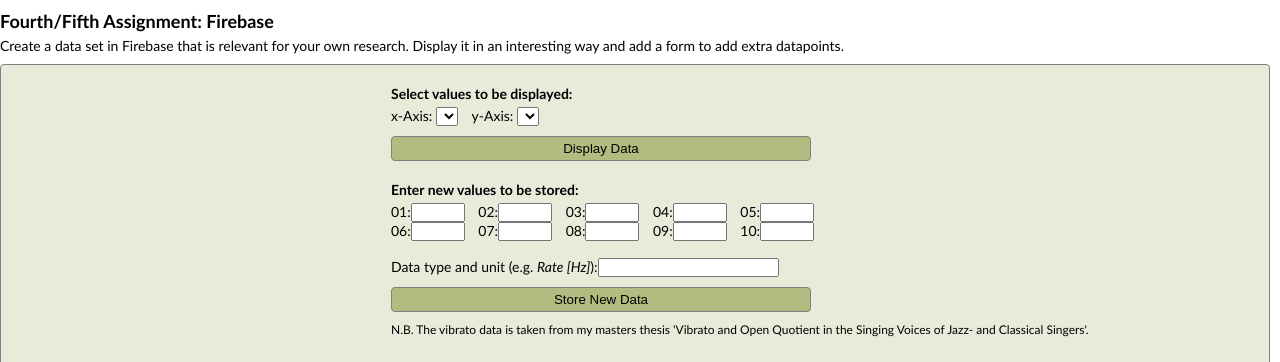
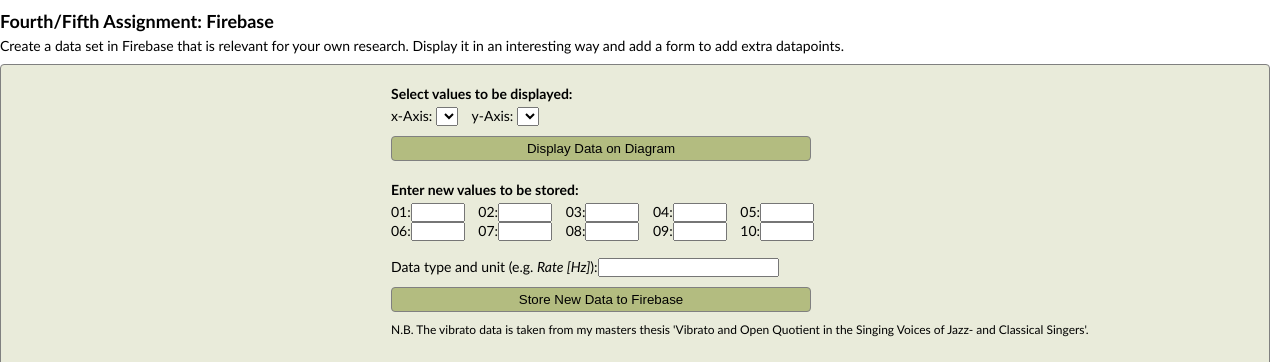
Before and after one commit to FKuhlewind/Portofolio1, a plain HTML site: page page-asg4.html in a window 1280 px wide. Shown: the top 362 px of the page. Drawn offline with Linux system fonts and the light colour scheme; a script that the page names is missing.

Commit message:
Update page-asg4.html

```diff
--- a/page-asg4.html
+++ b/page-asg4.html
@@ -41,7 +41,7 @@
         <p style="display:inline">y-Axis:</p>
         <select id="yAxisChoice">
         </select><br>
-        <button id="vibUpdate" style="width:420px; height:25px;">Display Data</button>
+        <button id="vibUpdate" style="width:420px; height:25px;">Display Data on Diagram</button>
       </form><br>
       <h2>Enter new values to be stored:</h2>
       <form id="newValues">
@@ -58,7 +58,7 @@
         10:<input type="number" id="val10" style="width: 50px;">
         <br><br>
         Data type and unit (e.g. <i>Rate [Hz]</i>):<input type="text" id="newLabel"><br>
-        <button id="storeData" style="width:420px; height:25px;">Store New Data</button>
+        <button id="storeData" style="width:420px; height:25px;">Store New Data to Firebase</button>
     </form>
     <p class="smallF">N.B. The vibrato data is taken from my masters thesis 'Vibrato and Open Quotient in the Singing Voices of Jazz- and Classical Singers'.</p>
     </div>
```
